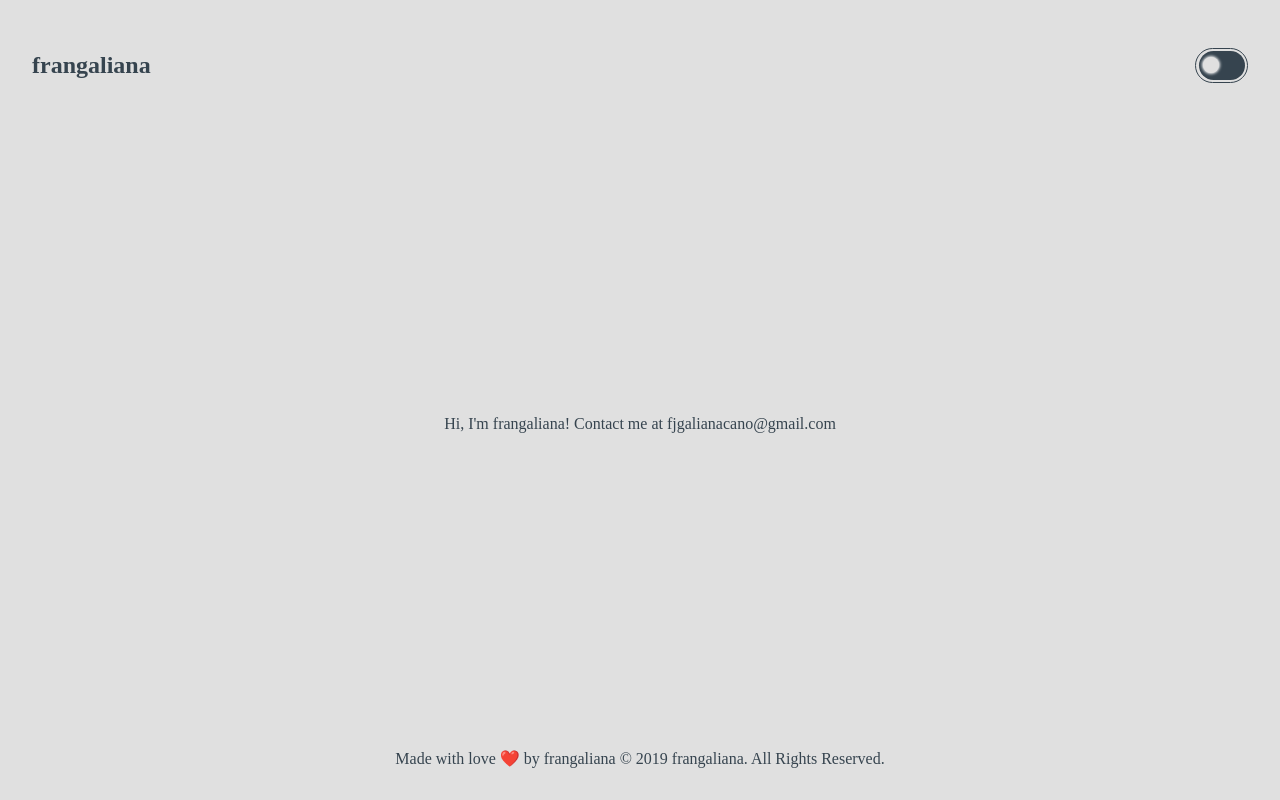
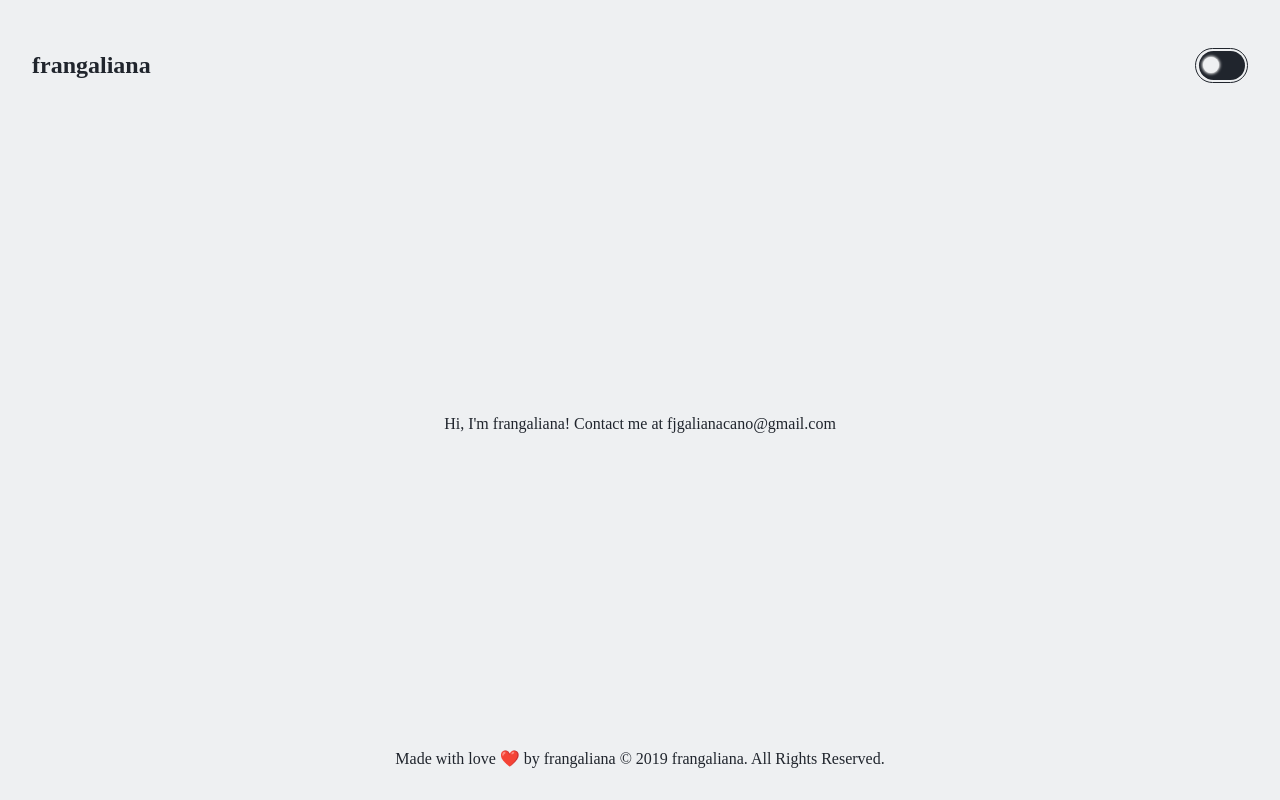
Before and after one commit to 4gustinDominguez/older-portfolio, a React app: page / in a window 1280 px wide. Built offline with nearby package versions, Linux system fonts and the light colour scheme; a web font is replaced by a local one.

Commit message:
master: modified color themes in modes

```diff
--- a/src/app.theme.ts
+++ b/src/app.theme.ts
@@ -6,13 +6,13 @@ export const theme = {
   palette: {
     light: {
       addressBar: '#C5C2D5',
-      font: '#36444F',
-      background: '#e0e0e0',
+      font: '#20252D',
+      background: '#EEF0F2',
     },
     dark: {
       addressBar: '#323133',
-      font: '#C6FCED',
-      background: '#030205',
+      font: '#00BFAA',
+      background: '#20252D',
     },
   },
   spacing: (factor: number): number => factor * 8,
```
